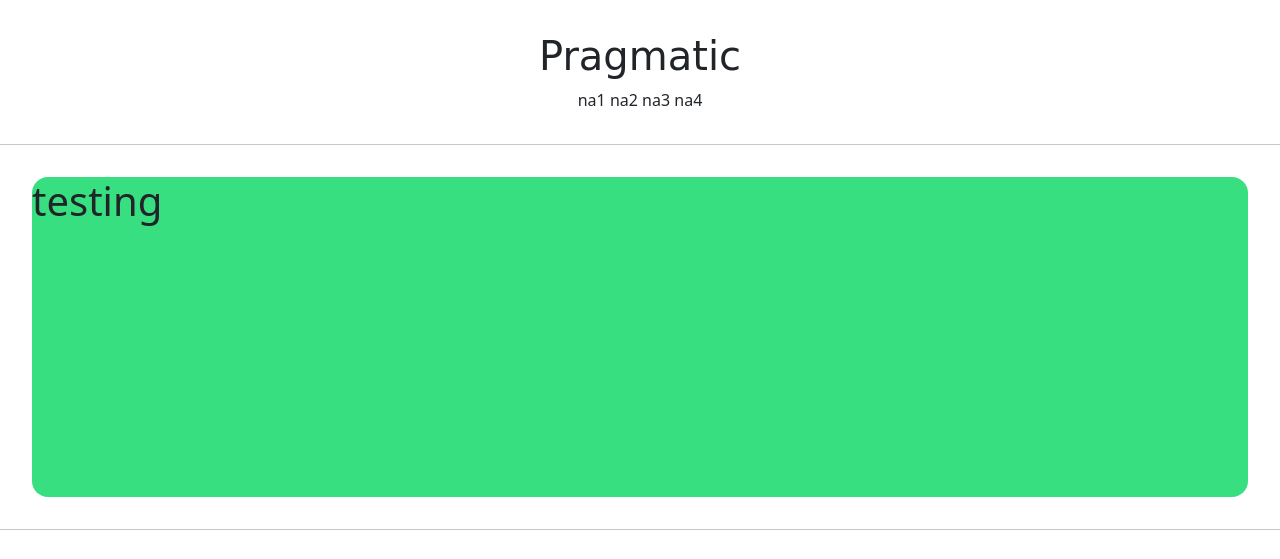
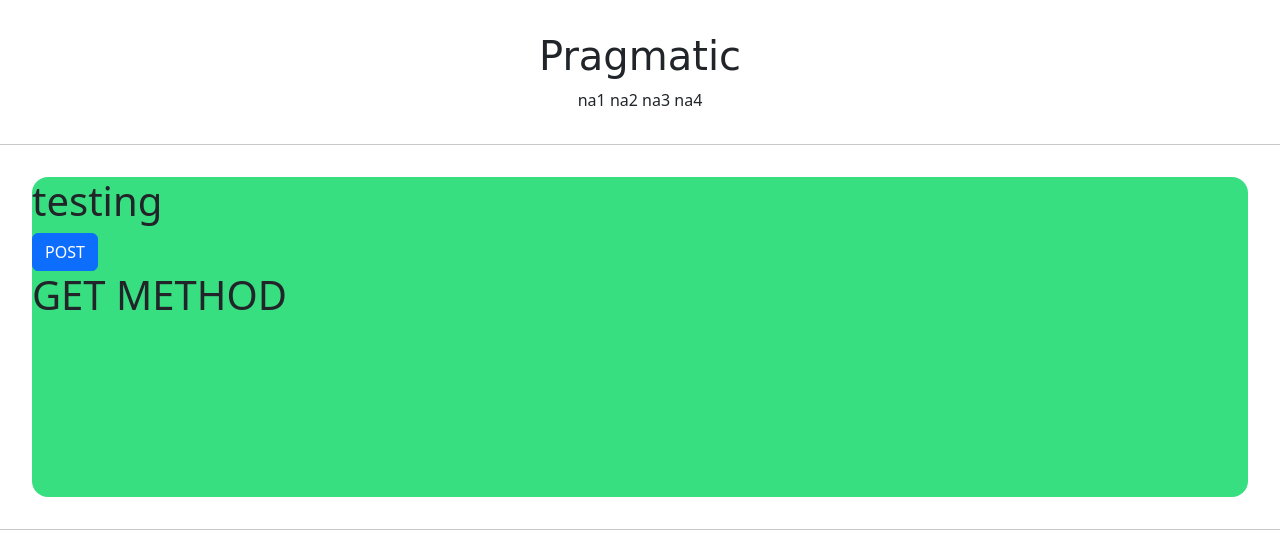
Before and after one commit to jaemoon99/prgmatic, a Django app: page /account/hello_world/ in a window 1280 px wide. Shown: the top 559 px of the page. Run offline with Django 4.2, Linux system fonts and the light colour scheme; some web fonts are replaced.

Commit message:
setting form

```diff
--- a/accountapp/templates/accountapp/hello_world.html
+++ b/accountapp/templates/accountapp/hello_world.html
@@ -5,5 +5,13 @@
         <h1>
             testing
         </h1>
+        <form action="/account/hello_world/" method="post">
+            {% csrf_token %}
+            <input type="submit" class="btn btn-primary" value="POST">
+        </form>
+
+        <h1>
+            {{ text }}
+        </h1>
     </div>
 {% endblock %}
--- a/accountapp/views.py
+++ b/accountapp/views.py
@@ -4,4 +4,8 @@ from django.shortcuts import render
 # Create your views here.
 
 def hello_world(request):
-    return render(request, 'accountapp/hello_world.html')
+
+    if request.method == "POST":
+        return render(request, 'accountapp/hello_world.html', context={'text': 'POST METHOD'})
+    else:
+        return render(request, 'accountapp/hello_world.html', context={'text': 'GET METHOD'})
```
